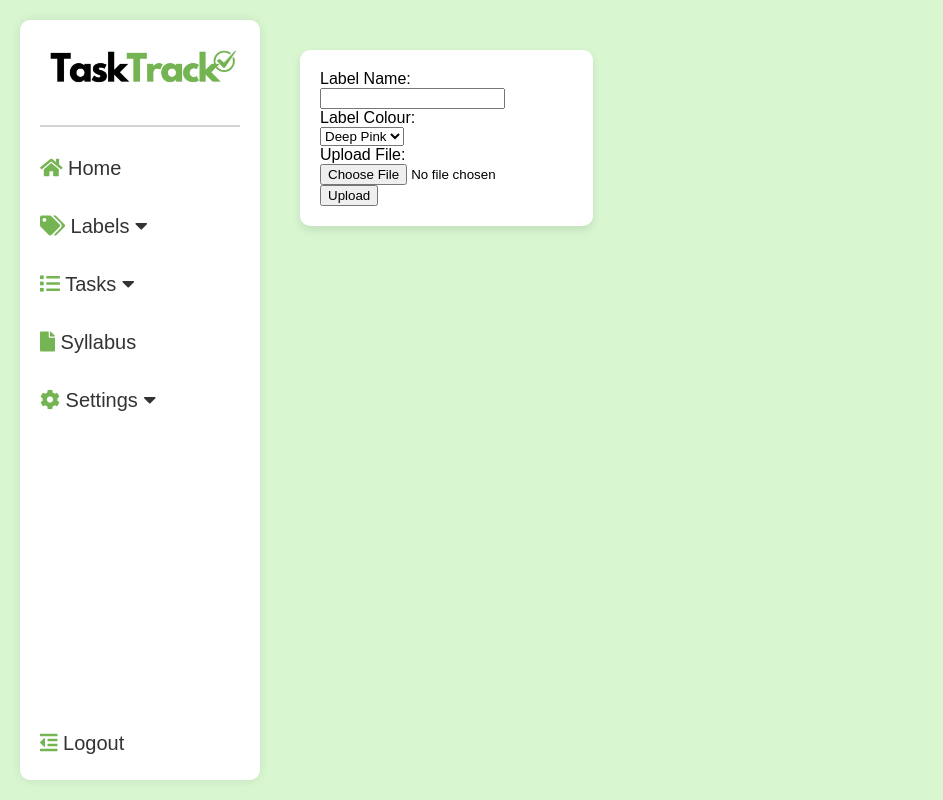
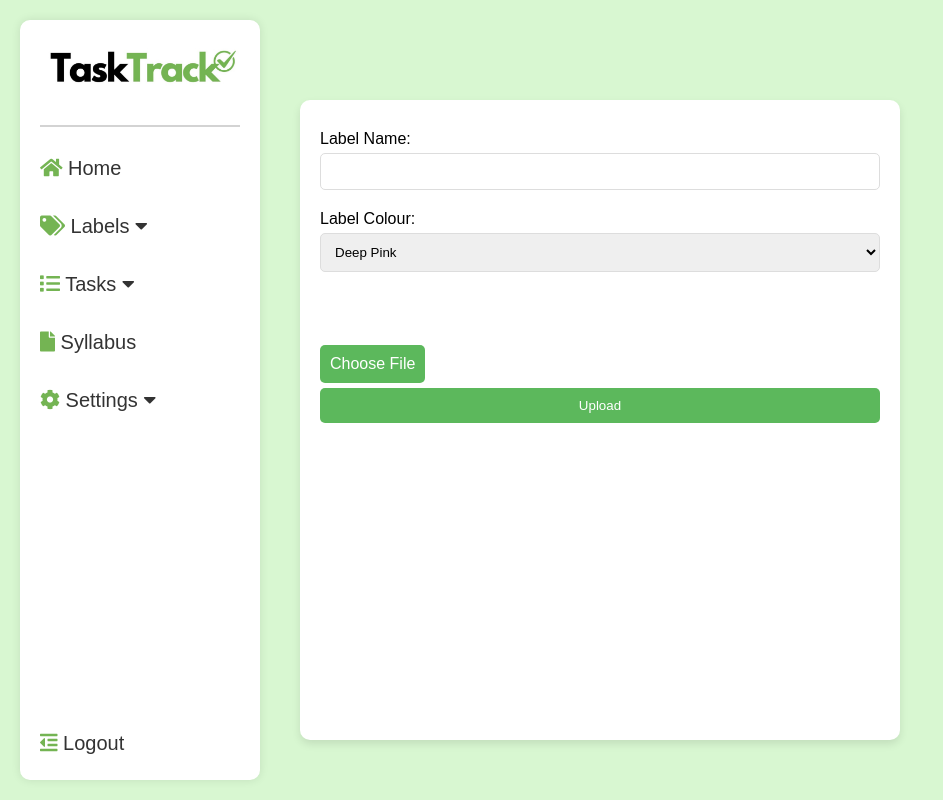
Before and after one commit to nxirvProjects/TaskTrackDjango, a Django app: page /upload_syllabus/ in a window 1280 px wide. Shown: the whole page, without its empty margins (0-943 px from the left). Run offline with Django 5.2, Linux system fonts and the light colour scheme; a user stored in the database is signed in.

Commit message:
Final from me

```diff
--- a/TaskTrack/trackApp/templates/syllabus_parser.html
+++ b/TaskTrack/trackApp/templates/syllabus_parser.html
@@ -6,49 +6,69 @@
     <meta charset="UTF-8">
     <title>Syllabus Parser</title>
     <style>
-        /* Style for container */
+        body {
+            font-family: 'Arial', sans-serif; /* This should be the same font as your theme's */
+            background-color: #f0f0f0; /* Background color to match the theme */
+        }
+
         .form-container {
             margin-left: 300px;
             background-color: white;
             padding: 20px;
             border-radius: 10px;
             box-shadow: 0 4px 8px rgba(0, 0, 0, 0.1);
-            margin-top: 50px;
+            margin-top: 100px;
+            height: 600px;
         }
 
-        /* Style for file input */
-        .custom-file-input {
-            color: transparent;
+        label {
+            display: block;
+            margin: 10px 0 5px; /* Consistent spacing */
         }
 
-        .custom-file-input::-webkit-file-upload-button {
-            visibility: hidden;
+        input[type=text],
+        select,
+        input[type=file],
+        button {
+            width: 100%;
+            padding: 10px;
+            margin-bottom: 10px; /* Consistent spacing */
+            border: 1px solid #ddd;
+            border-radius: 5px;
+            box-sizing: border-box;
         }
 
-        .custom-file-input::before {
-            content: 'Select File';
-            display: inline-block;
-            background: linear-gradient(top, #f9f9f9, #e3e3e3);
-            border: 1px solid #999;
-            border-radius: 3px;
-            padding: 5px 8px;
-            outline: none;
-            white-space: nowrap;
+        button {
+            background-color: #5cb85c; /* Green button to match the task form */
+            color: white;
+            border: none;
+            border-radius: 5px;
             cursor: pointer;
-            text-align: center;
-            font-weight: bold;
         }
 
-        .custom-file-input:hover::before {
-            border-color: black;
+        button:hover {
+            background-color: #4cae4c; /* Darker green on hover */
         }
 
-        .custom-file-input:active::before {
-            background: -webkit-linear-gradient(top, #e3e3e3, #f9f9f9);
+        .custom-file-input {
+            /* Adjust the styles for your file input to match the theme */
+            opacity: 0; /* Hide the default file input */
+            position: relative;
+            z-index: 1;
         }
 
-        .file-selected::before {
-            content: 'File Selected';
+        .custom-file-input + label {
+            background-color: #5cb85c; /* Green background to match your buttons */
+            color: white;
+            padding: 10px;
+            border-radius: 5px;
+            text-align: center;
+            display: inline-block;
+            cursor: pointer;
+        }
+
+        .custom-file-input:hover + label {
+            background-color: #4cae4c; /* Darker green on hover */
         }
     </style>
 </head>
@@ -56,11 +76,12 @@
     <div class="form-container">
         <form method="post" enctype="multipart/form-data">
             {% csrf_token %}
-            <label for="id_label_name">Label Name:</label><br>
-            <input type="text" id="label_name" name="label_name" placeholder="{{name}}"><br>
+            <label for="label_name">Label Name:</label>
+            <input type="text" id="label_name" name="label_name" placeholder="{{name}}">
 
-            <label for="id_label_colour">Label Colour:</label><br>
+            <label for="label_colour">Label Colour:</label>
             <select id="label_colour" name="label_colour">
+                <!-- Color options -->
                 <option value="#E91E63" style="background-color: #E91E63;">Deep Pink</option>
                 <option value="#9C27B0" style="background-color: #9C27B0;">Purple</option>
                 <option value="#3F51B5" style="background-color: #3F51B5;">Indigo</option>
@@ -71,10 +92,10 @@
                 <option value="#FFEB3B" style="background-color: #FFEB3B;">Yellow</option>
                 <option value="#FF9800" style="background-color: #FF9800;">Orange</option>
                 <option value="#795548" style="background-color: #795548;">Brown</option>
-            </select><br>
+            </select>
 
-            <label for="id_file">Upload File:</label><br>
-            <input type="file" id="file" name="syllabus_file"><br>
+            <input type="file" id="file" name="syllabus_file" class="custom-file-input">
+            <label for="file">Choose File</label> <!-- Style this label as the button -->
 
             <button type="submit">Upload</button>
         </form>
--- a/TaskTrack/trackApp/views.py
+++ b/TaskTrack/trackApp/views.py
@@ -9,6 +9,8 @@
 import icalendar
 import datetime
 from datetime import datetime
+from django.utils import timezone
+import pytz
 
 # Create your views here.
 def register(response):
@@ -24,6 +26,10 @@
 
 @login_required(redirect_field_name="/accounts/login/")
 def home(response):
+    user_timezone = pytz.timezone("America/Chicago")
+
+    # Activate the user's time zone
+    timezone.activate(user_timezone)
     all_tasks = Task.objects.filter(user=response.user).values()
     list_tasks = [task for task in all_tasks]
     today = timezone.localdate()
@@ -55,10 +61,13 @@
         return response
 
 
+    print(list_tasks)
     formatted_tasks = []
     for task in list_tasks:
         # Check if the task's deadline is today
         task_deadline_date = task["deadline"].date() if task["deadline"] else None
+        print(task_deadline_date)
+        print(today)
         if task_deadline_date == today:
             # Add the task to the formatted tasks list
             formatted_tasks.append([task["task_name"], task["task_status"], task["deadline"]])
@@ -172,8 +181,10 @@
         return render(response, "all_tasks.html", {"tasks": tasks})
 
 
+
 @login_required(redirect_field_name="/accounts/login/")
 def add_task(response):
+    timezone.activate('America/Chicago')
 
     all_labels = Label.objects.filter(user=response.user).values()
     labels = []
@@ -226,6 +237,7 @@
 
 @login_required(redirect_field_name="/accounts/login/")
 def edit_task(response, task_name):
+    timezone.activate('America/Chicago')
     if response.method == 'POST':
         form = EditTaskForm(response.POST)  # Bind POST data to the form
         if form.is_valid():
```
Also changed, not shown: TaskTrack/trackApp/templates/add_task.html (+61 -11 lines), TaskTrack/trackApp/templates/register/register.html (+60 -6 lines), TaskTrack/db.sqlite3.
